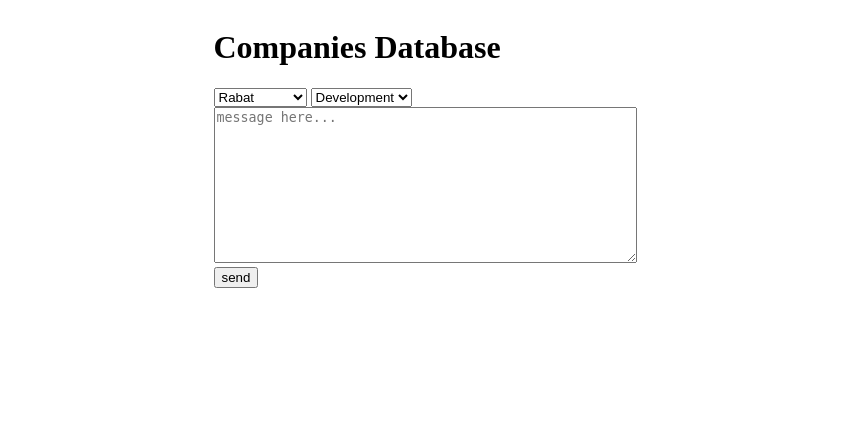
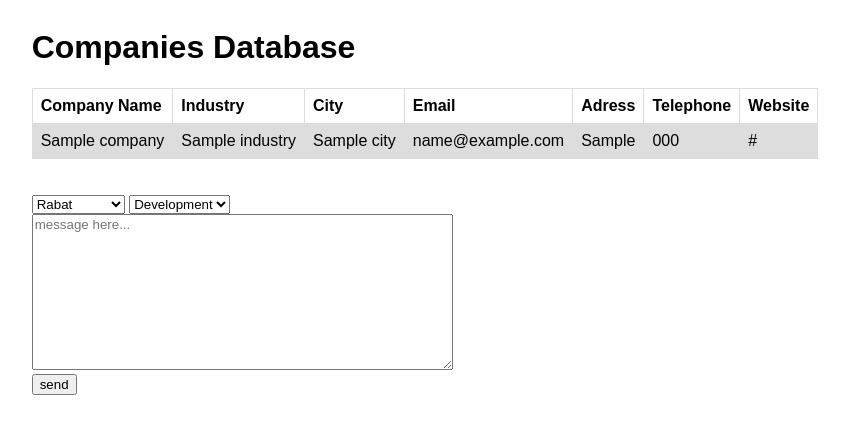
Before and after one commit to UUinc/Companies_DB, a PHP site: page / in a window 1280 px wide. Shown: the top 434 px of the page, without its empty margins (215-1064 px from the left). Run offline with PHP 8.4, Linux system fonts and the light colour scheme; tables that the repository leaves empty or names only in its code hold one stand-in row (values such as "Sample post").

Commit message:
connect file added and table presenting in index

```diff
--- /dev/null
+++ b/connect.php
@@ -0,0 +1,10 @@
+<?php
+$user = 'root';
+$password = '';
+$db = 'companies';
+$host = 'localhost';
+$port = 3306;
+
+$link = mysqli_init();
+$success = mysqli_real_connect($link, $host, $user, $password, $db, $port);
+?>
--- a/connection.php
+++ /dev/null
@@ -1,5 +0,0 @@
-<?php
-
-
-
-?>
--- a/index.php
+++ b/index.php
@@ -9,6 +9,51 @@
         <div class="container">
             <div>
                 <h1><b>Companies Database</b></h1>
+
+                <?php
+                require_once 'connect.php';
+                $sql = "SELECT * FROM companies";
+                $result = mysqli_query($link, $sql) or die(mysqli_error($link));
+
+                echo "<table>";
+                //header of the table
+                echo "<tr>
+                        <th>Company Name</th>
+                        <th>Industry</th>
+                        <th>City</th>
+                        <th>Email</th>
+                        <th>Adress</th>
+                        <th>Telephone</th>
+                        <th>Website</th>
+                      </tr>";
+
+                while($row = mysqli_fetch_array($result))
+                {
+                    //get the name of the industry
+                    $sql = "SELECT * FROM industry WHERE industry_id = ".$row['industry_id'];
+                    $industry = mysqli_query($link, $sql) or die(mysqli_error($link));
+                    $industry = mysqli_fetch_assoc($industry);
+
+                    //get the name of the city
+                    $sql = "SELECT * FROM city WHERE city_id = ".$row['city_id'];
+                    $city = mysqli_query($link, $sql) or die(mysqli_error($link));
+                    $city = mysqli_fetch_assoc($city);
+
+                    echo "<tr>";
+                    echo "<td>".$row['company_name']."</td>";
+                    echo "<td>".$industry['industry_name']."</td>";
+                    echo "<td>".$city['city_name']."</td>";
+                    echo "<td>".$row['email']."</td>";
+                    echo "<td>".$row['adress']."</td>";
+                    echo "<td>".$row['telephone']."</td>";
+                    echo "<td>".$row['website']."</td>";
+                    echo "</tr>";
+                }
+                echo "</table>";
+                ?>
+
+                <br/><br/>
+
                 <select name="cities">
                     <option>Rabat</option>
                     <option>Casablanca</option>
--- a/style.css
+++ b/style.css
@@ -1,3 +1,8 @@
+*
+{
+    font-family: arial, sans-serif;
+}
+
 .container
 {
     display: flex;
@@ -9,3 +14,21 @@
     width: 15em;
     height: 15em;
 }
+
+table
+{
+    border-collapse: collapse;
+    width: 100%;
+}
+
+td, th
+{
+    border: 1px solid #dddddd;
+    text-align: left;
+    padding: 8px;
+}
+
+tr:nth-child(even)
+{
+    background-color: #dddddd;
+}
```
